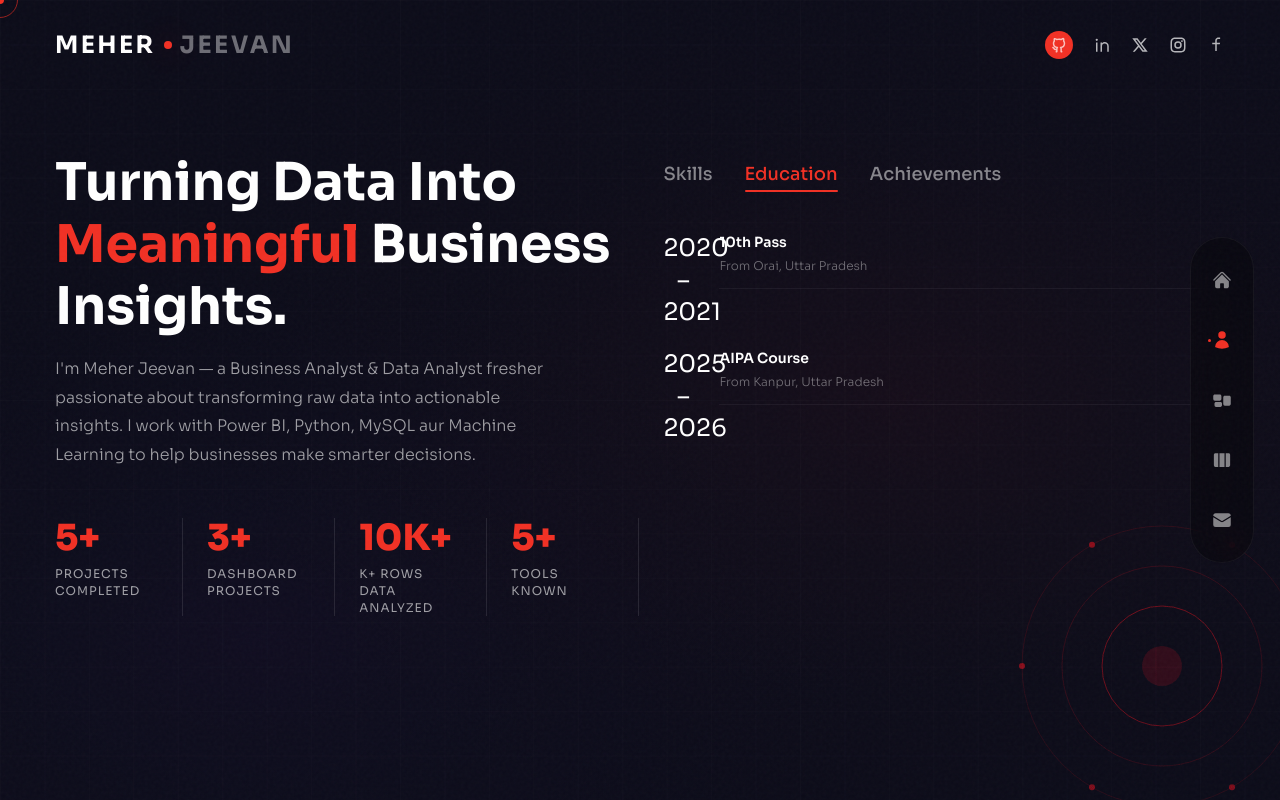
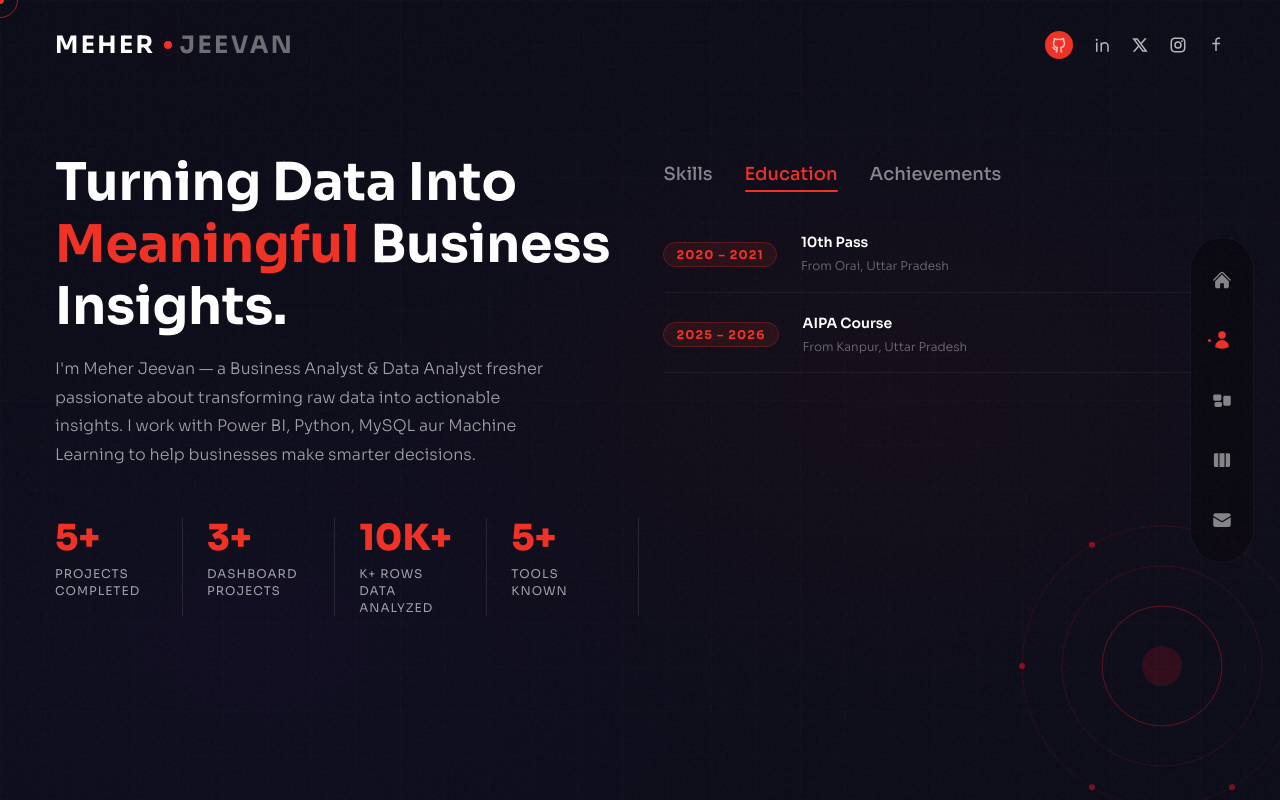
Before and after one commit to Jeevan92-coder/portfolio, a Next.js app: page /about in a window 1280 px wide. Both pictures are taken after a click on the button "Education". Built offline with nearby package versions, Linux system fonts and the light colour scheme.

Commit message:
Update index.jsx

```diff
--- a/pages/about/index.jsx
+++ b/pages/about/index.jsx
@@ -251,11 +251,16 @@ const About = () => {
                       <div className="text-accent text-lg group-hover:scale-110 transition-transform duration-300">↗</div>
                     </a>
                   ) : (
-                    <div className="flex gap-x-4 items-start group">
-                      <div className="text-2xl flex-shrink-0 w-10 text-center">
-                        {item.stage}
+                    <div className="flex gap-x-6 items-center w-full group border-b border-white/5 pb-4">
+                      {/* Year Badge */}
+                      <div className="flex-shrink-0 text-center min-w-[80px]">
+                        <span className="text-xs font-bold text-accent tracking-widest px-3 py-1 rounded-full"
+                          style={{ background: "rgba(241,48,36,0.1)", border: "1px solid rgba(241,48,36,0.25)" }}>
+                          {item.stage}
+                        </span>
                       </div>
-                      <div className="flex-1 border-b border-white/5 pb-3">
+                      {/* Content */}
+                      <div className="flex-1">
                         <h4 className="text-sm font-semibold text-white group-hover:text-accent transition-colors duration-300">
                           {item.title}
                         </h4>
```
